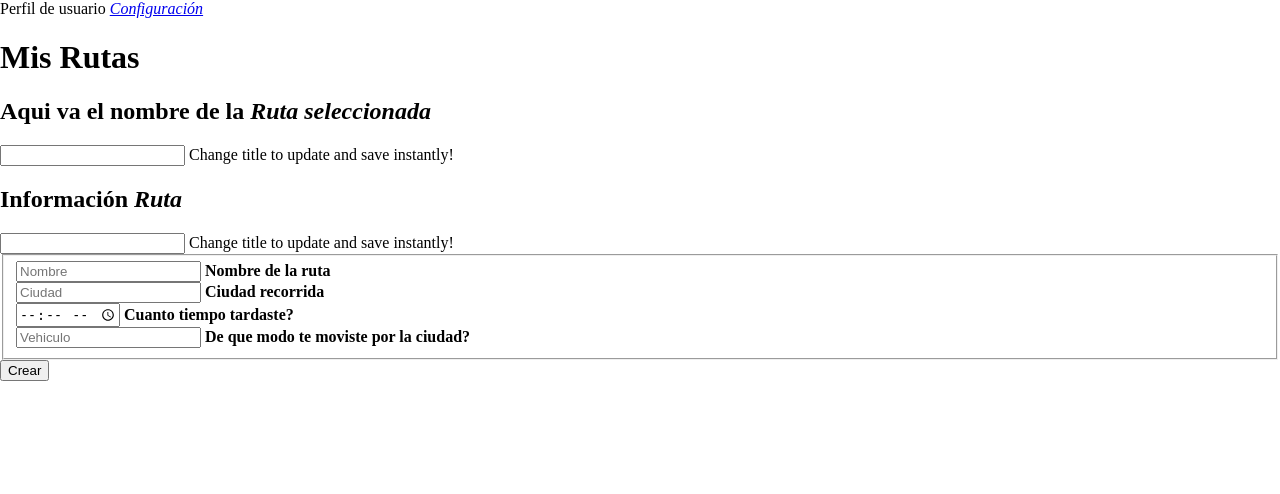
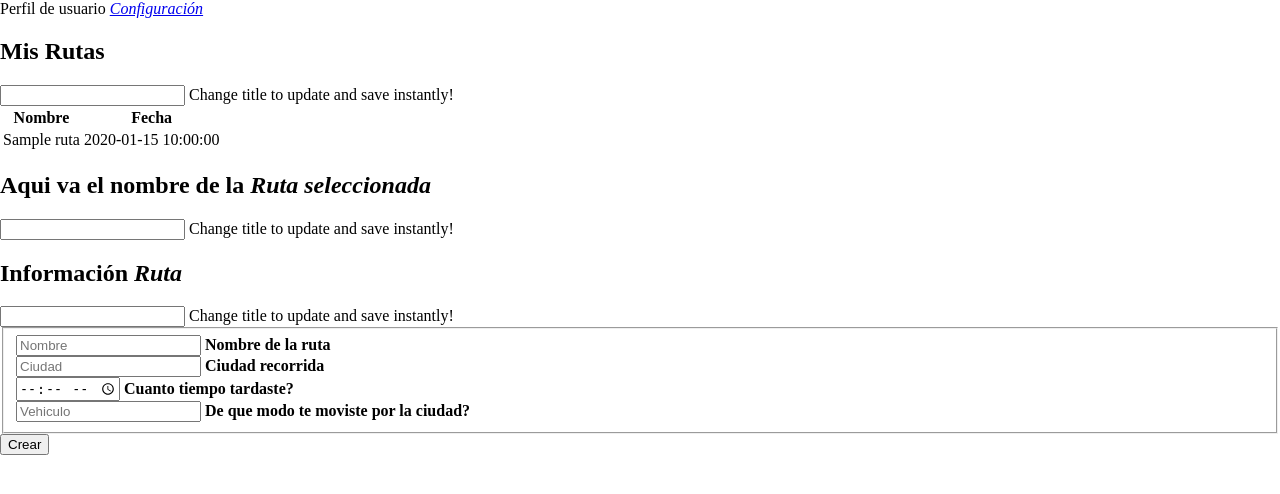
Before and after one commit to Borregana/Rutes, a CakePHP app: the page made by app/View/Usuarios/display.ctp in a window 1280 px wide. Shown: the top 494 px of the page. Run offline with PHP 8.4 and a stand-in for CakePHP, Linux system fonts and the light colour scheme; the template is opened without the code that fills it: most values are stand-ins (such as "Sample title", 1, 10 or a date in 2020); some libraries are stand-ins or nearby versions.

Commit message:
añadida funcion listrutas y en display aparece la lista de rutas del usuario

```diff
--- a/app/View/Usuarios/display.ctp
+++ b/app/View/Usuarios/display.ctp
@@ -128,11 +128,59 @@
     <!-- end register button -->
 </div>
 
-<div class="col-md-2 col-lg-2 hidden-xs hidden-sm">
-    <h1 class="txt-color-red login-header-big">Mis Rutas</h1>
-    <div class="well no padding">
+<!-- NEW WIDGET START -->
+<article class="col-md-1 col-lg-2">
+
+    <!-- Widget ID (each widget will need unique ID)-->
+    <div class="jarviswidget" id="wid-id-0" data-widget-fullscreenbutton="true">
+
+        <header>
+            <h2><strong>Mis Rutas</strong></h2>
+
+        </header>
+
+        <!-- widget div-->
+        <div>
+
+            <!-- widget edit box -->
+            <div class="jarviswidget-editbox">
+                <!-- This area used as dropdown edit box -->
+                <input class="form-control" type="text">
+                <span class="note"><i class="fa fa-check text-success"></i> Change title to update and save instantly!</span>
+
+            </div>
+            <!-- end widget edit box -->
+
+            <!-- widget content -->
+            <div class="widget-body">
+                <table class="table table-bordered table-striped">
+                    <thead>
+                    <tr>
+                        <th>Nombre</th>
+                        <th>Fecha</th>
+                    </tr>
+                    </thead>
+                    <tbody>
+                    <?php
+                    foreach( $rutas as $ruta){?>
+                        <tr>
+                            <td><?= $ruta['nombre']; ?></td>
+                            <td><?= $ruta['fecha_publicacion']; ?></td>
+                        </tr>
+                    <?php } ?>
+                    </tbody>
+                </table>
+
+            </div>
+            <!-- end widget content -->
+
+        </div>
+        <!-- end widget div -->
+
     </div>
-</div>
+    <!-- end widget -->
+</article>
+
 <!-- NEW WIDGET START -->
 <article class="col-md-6 col-lg-6">
 
```
Also changed, not shown: app/Controller/UsuariosController.php (+6 -5 lines).
